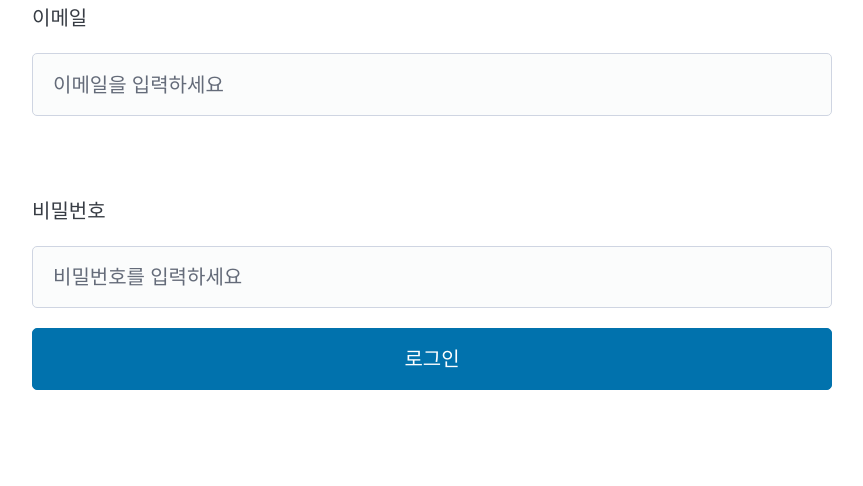
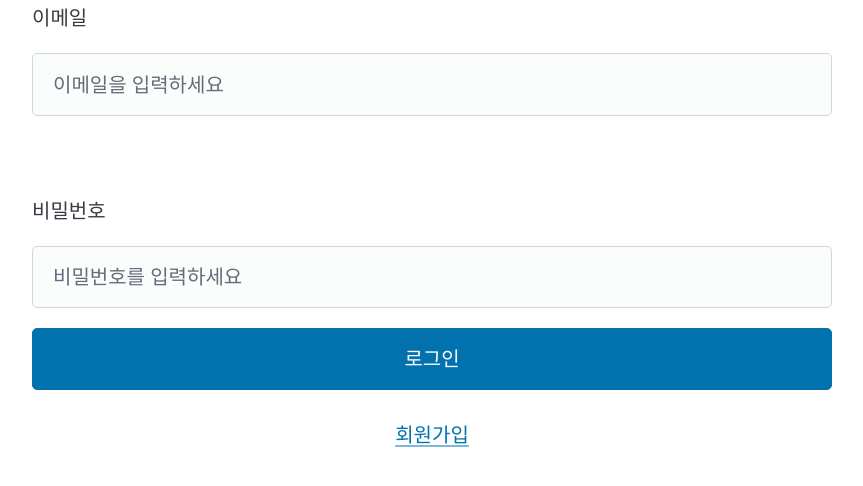
Before and after one commit to JI1047/3-haaland-kim-community-FE, a plain HTML site: page html/login.html in a window 1280 px wide. Shown: the part 82-568 px from the top of the page, without its empty margins (208-1071 px from the left). Drawn offline with nearby package versions, Linux system fonts and the light colour scheme.

Commit message:
로그인 html+css 적용

```diff
--- a/css/login.css
+++ b/css/login.css
@@ -17,3 +17,8 @@
   flex-direction: column;
 
 }
+.singup {
+    text-align: center;
+    display: block;
+
+}
--- a/html/login.html
+++ b/html/login.html
@@ -25,6 +25,8 @@
       <button> 로그인 </button>
 
     </div>
+    <br>
+    <a class="singup">회원가입</a>
 
 </body>
 
```
